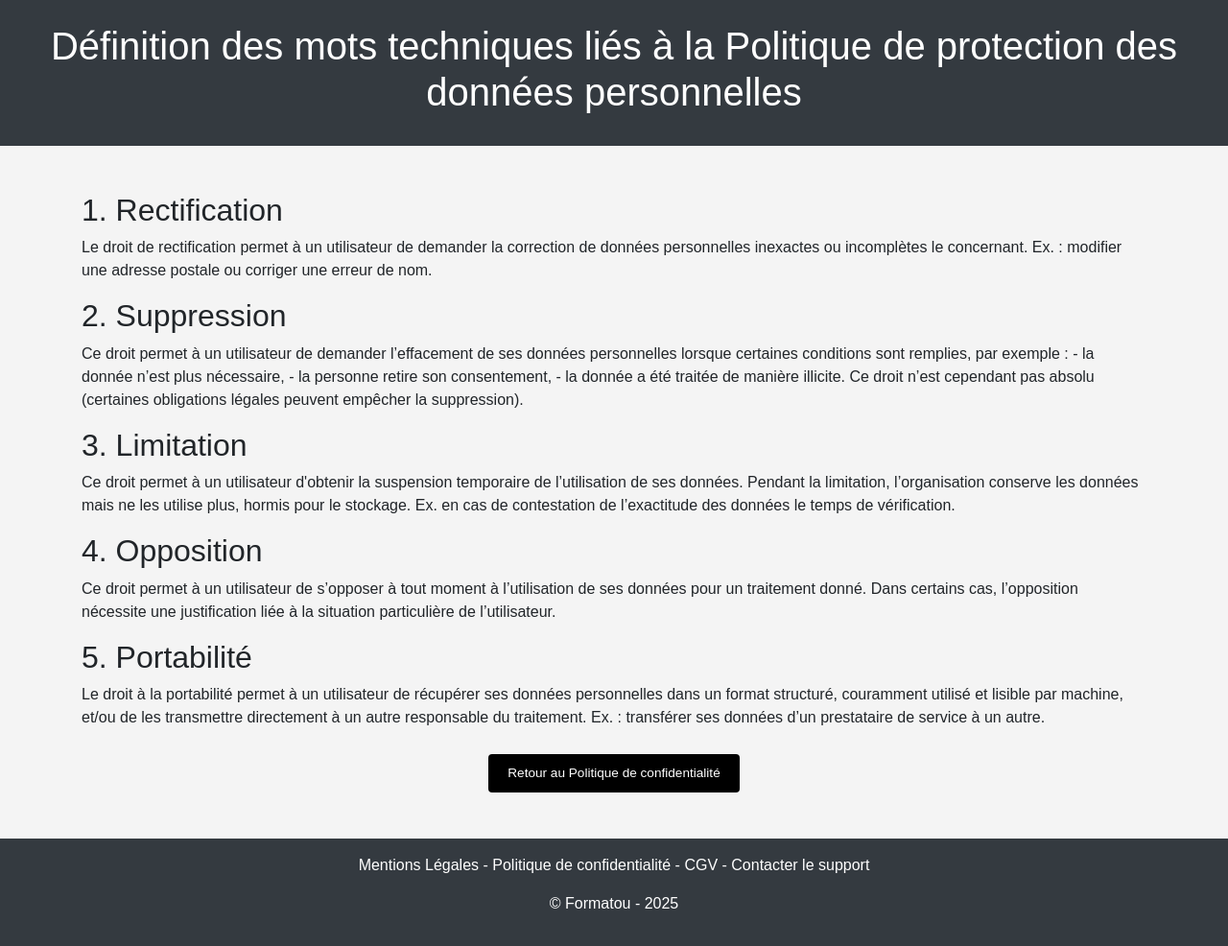
After one commit to GabrielRbc/Formatou, a PHP site: page /definition.php in a window 1280 px wide. The commit adds this page. Shown: the whole page at 96% size. Run offline with PHP 8.4, Linux system fonts and the light colour scheme.

Commit message:
correctifs suite à la demande du prof

```diff
--- a/contact.php
+++ b/contact.php
@@ -81,8 +81,7 @@ $messages = $stmt->fetchAll(PDO::FETCH_ASSOC);
     <p>
         <a href="mentions_legales.php" class="text-white">Mentions Légales</a> -
         <a href="confidentialite.php" class="text-white">Politique de confidentialité</a> -
-        <a href="cgv.php" class="text-white">CGV</a> -
-        <a href="contact.php" class="text-white">Contacter le support</a>
+        <a href="cgv.php" class="text-white">CGV</a>
     </p>
     <p>© Formatou - 2025</p>
 </footer>
--- /dev/null
+++ b/definition.php
@@ -0,0 +1,70 @@
+<!DOCTYPE html>
+<html lang="fr">
+<head>
+    <meta charset="utf-8">
+    <title>Définition Protection des données personnelles - Formatou</title>
+    <link href="style/bootstrap-4.6.2-dist/css/bootstrap.css" rel="stylesheet">
+    <link href="style/style.css" rel="stylesheet">
+</head>
+<body>
+
+<header class="bg-dark text-white text-center py-4">
+    <h1>Définition des mots techniques liés à la Politique de protection des données personnelles</h1>
+</header>
+
+<div class="container my-5">
+    <div class="content-section">
+        <h2>1. Rectification</h2>
+        <p>
+            Le droit de rectification permet à un utilisateur de demander la correction de données personnelles inexactes ou incomplètes le concernant.
+            Ex. : modifier une adresse postale ou corriger une erreur de nom.
+        </p>
+
+        <h2>2. Suppression</h2>
+        <p>
+            Ce droit permet à un utilisateur de demander l’effacement de ses données personnelles lorsque certaines conditions sont remplies, par exemple :
+
+            - la donnée n’est plus nécessaire,
+            - la personne retire son consentement,
+            - la donnée a été traitée de manière illicite.
+
+            Ce droit n’est cependant pas absolu (certaines obligations légales peuvent empêcher la suppression).
+        </p>
+
+        <h2>3. Limitation</h2>
+        <p>
+            Ce droit permet à un utilisateur d'obtenir la suspension temporaire de l’utilisation de ses données.
+            Pendant la limitation, l’organisation conserve les données mais ne les utilise plus, hormis pour le stockage.
+            Ex. en cas de contestation de l’exactitude des données le temps de vérification.
+        </p>
+
+        <h2>4. Opposition</h2>
+        <p>
+            Ce droit permet à un utilisateur de s’opposer à tout moment à l’utilisation de ses données pour un traitement donné.
+            Dans certains cas, l’opposition nécessite une justification liée à la situation particulière de l’utilisateur.
+        </p>
+
+        <h2>5. Portabilité</h2>
+        <p>
+            Le droit à la portabilité permet à un utilisateur de récupérer ses données personnelles dans un format structuré, couramment utilisé et lisible par machine, et/ou de les transmettre directement à un autre responsable du traitement.
+            Ex. : transférer ses données d’un prestataire de service à un autre.
+        </p>
+
+        <div class="text-center">
+            <a href="confidentialite.php" class="btn btn-user">Retour au Politique de confidentialité</a>
+        </div>
+    </div>
+</div>
+
+<footer class="bg-dark text-white text-center py-3 mt-5">
+    <p>
+        <a href="mentions_legales.php" class="text-white">Mentions Légales</a> -
+        <a href="confidentialite.php" class="text-white">Politique de confidentialité</a> -
+        <a href="cgv.php" class="text-white">CGV</a> -
+        <a href="contact.php" class="text-white">Contacter le support</a>
+    </p>
+    <p>© Formatou - 2025</p>
+</footer>
+
+</body>
+</html>
--- a/mentions_legales.php
+++ b/mentions_legales.php
@@ -79,7 +79,6 @@
 
 <footer class="bg-dark text-white text-center py-3 mt-5">
     <p>
-        <a href="mentions_legales.php" class="text-white">Mentions Légales</a> -
         <a href="confidentialite.php" class="text-white">Politique de confidentialité</a> -
         <a href="cgv.php" class="text-white">CGV</a> -
         <a href="contact.php" class="text-white">Nous contacter</a>
```
Also changed, not shown: confidentialite.php (+13 -13 lines).
